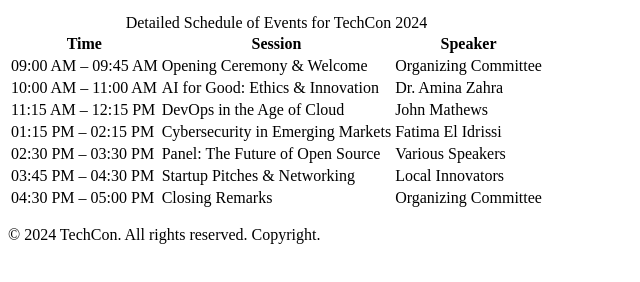
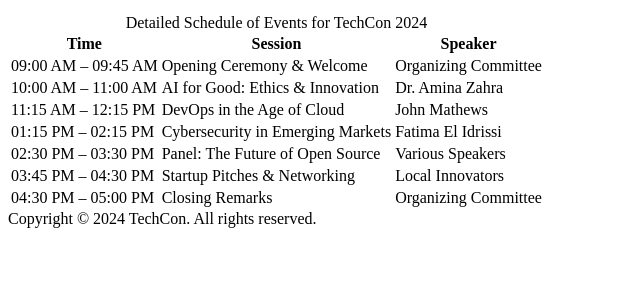
Before and after one commit to benchZak/TechCon_HTML, a plain HTML site: page techcon_website/schedule.html in a window 1280 px wide. Shown: the part 154-436 px from the top of the page, without its empty margins (0-640 px from the left). Drawn offline with Linux system fonts and the light colour scheme.

Commit message:
Update schedule.html

```diff
--- a/techcon_website/schedule.html
+++ b/techcon_website/schedule.html
@@ -68,8 +68,8 @@
     </table>
   </main>
 
-   <footer>
-    <p>&copy; 2024 TechCon. All rights reserved. Copyright.</p>
+  <footer>
+    Copyright &copy; 2024 TechCon. All rights reserved.
   </footer>
 
 
```
